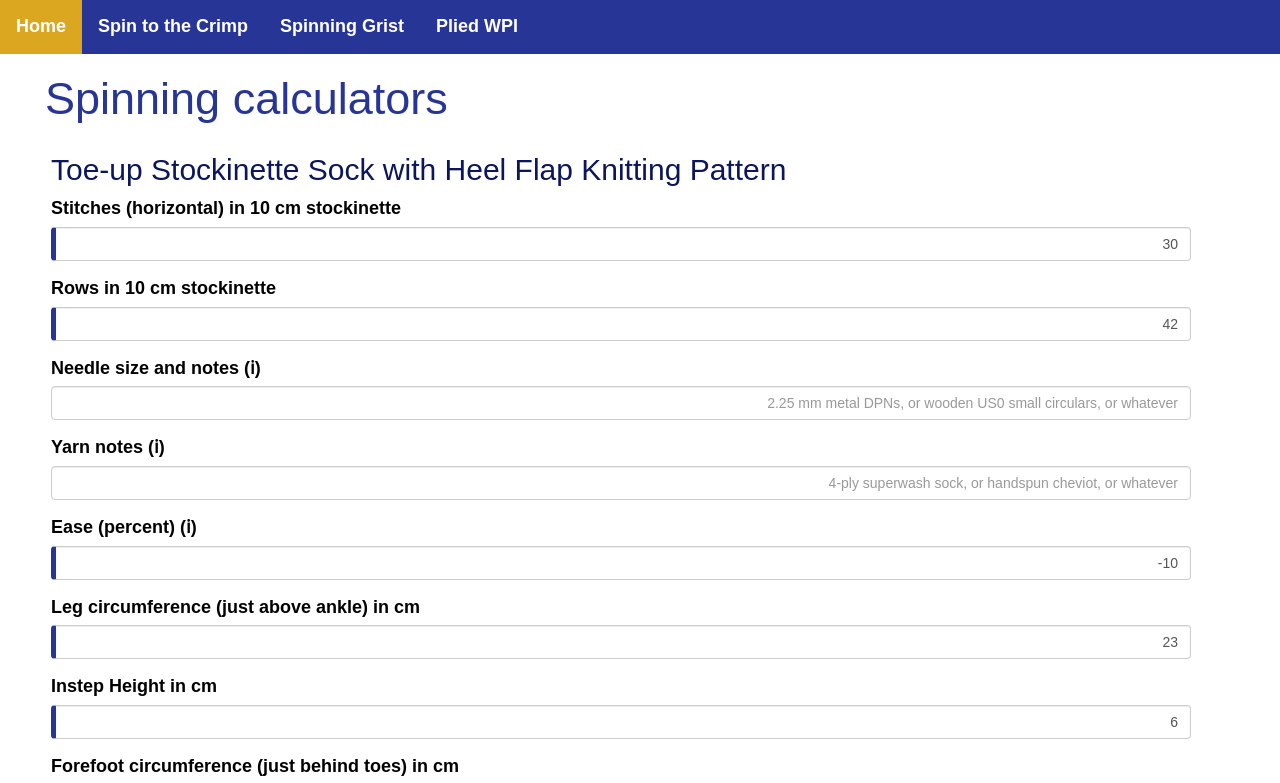
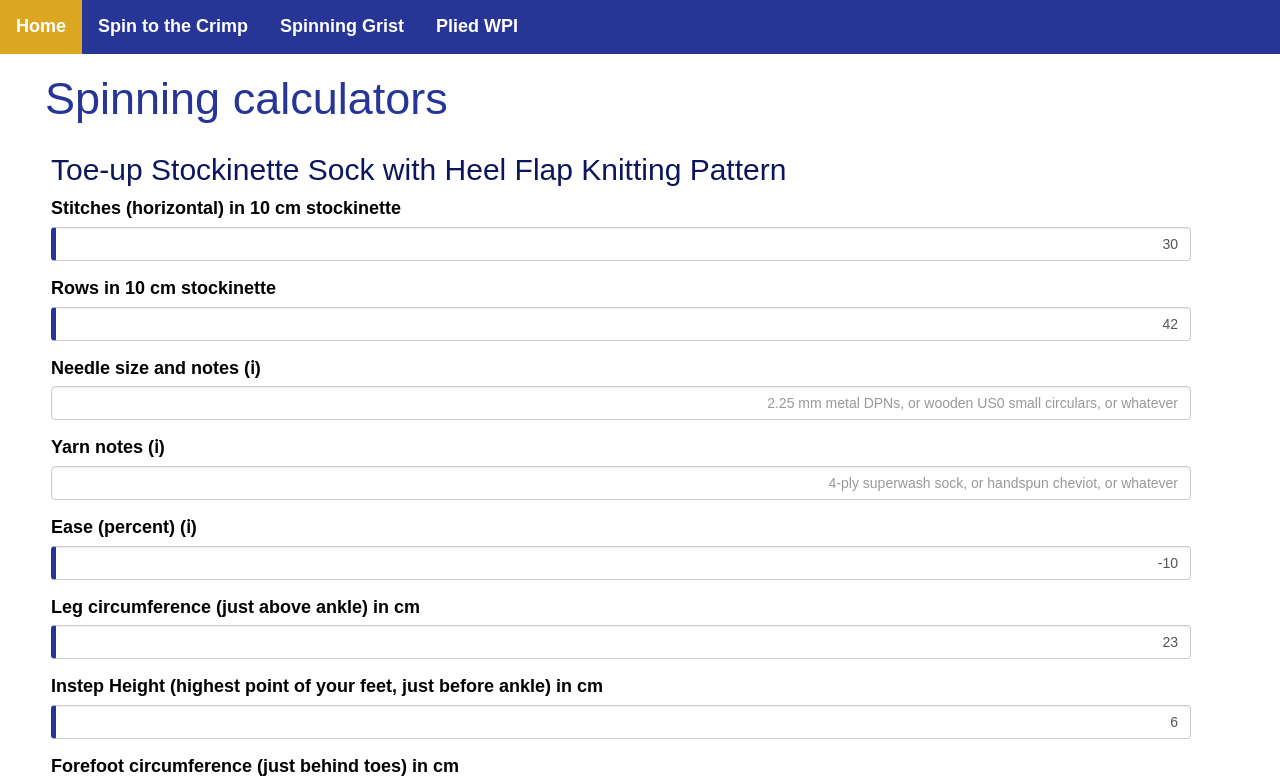
Before and after one commit to EvelineV/spinning, an Angular app: page /knitting/socks in a window 1280 px wide. Shown: the top 783 px of the page. Built offline with nearby package versions, Linux system fonts and the light colour scheme.

Commit message:
add instep height definition

```diff
--- a/src/app/knit-socks/knit-socks.component.html
+++ b/src/app/knit-socks/knit-socks.component.html
@@ -21,7 +21,7 @@
     </div>
 
     <div class="form-group">
-      <label for="instep_height">Instep Height in cm</label>
+      <label for="instep_height">Instep Height (highest point of your feet, just before ankle) in cm</label>
       <input type="number" class="form-control" id="instep_height" name="instep_height" min=1 max=10 required
         [(ngModel)]="footModel.instepHeight" (change)="resetSubmitted()">
     </div>
```
